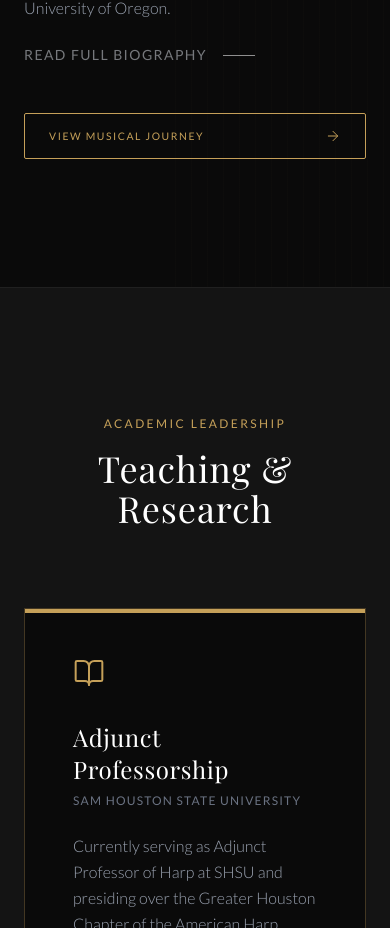
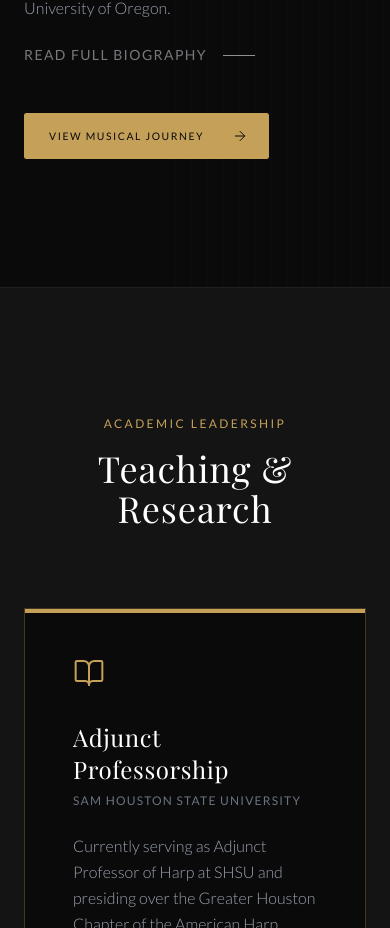
Before and after one commit to Butternctu/yiruimusic, a React (Vite) app: page / in a window 390 px wide. Shown: the part 1873-2801 px from the top of the page. Built offline with nearby package versions, Linux system fonts and the light colour scheme; a web font is replaced by a local one.

Commit message:
fix(about): use IntersectionObserver mobile hover effect for journey button

```diff
--- a/src/components/About.jsx
+++ b/src/components/About.jsx
@@ -1,4 +1,4 @@
-import React, { useState } from "react";
+import React, { useState, useRef, useEffect } from "react";
 import { Link } from "react-router-dom";
 import { ArrowRight } from "lucide-react";
 import { useIntersectionObserver } from "../hooks/useIntersectionObserver";
@@ -8,6 +8,29 @@ const About = () => {
   const [showFullBio, setShowFullBio] = useState(false);
   const toggleBio = () => setShowFullBio(!showFullBio);
   useIntersectionObserver();
+
+  const journeyBtnRef = useRef(null);
+
+  useEffect(() => {
+    const observer = new IntersectionObserver(
+      (entries) => {
+        entries.forEach((entry) => {
+          if (entry.isIntersecting) {
+            entry.target.classList.add('mobile-hover-active');
+          } else {
+            entry.target.classList.remove('mobile-hover-active');
+          }
+        });
+      },
+      {
+        threshold: 0.8,
+      }
+    );
+
+    if (journeyBtnRef.current) observer.observe(journeyBtnRef.current);
+
+    return () => observer.disconnect();
+  }, []);
 
   return (
     <section id="about" className="py-32 bg-dark-900 relative">
@@ -75,15 +98,16 @@ const About = () => {
             </button>
             <Link
               to="/journey"
-              className="relative overflow-hidden flex items-center justify-between gap-6 text-gold border border-gold px-6 sm:px-8 py-3.5 sm:py-4 w-full sm:w-auto transition-all duration-1000 md:duration-500 group rounded-[2px] active:scale-[0.98] mt-6"
+              ref={journeyBtnRef}
+              className="fade-in-section relative overflow-hidden flex items-center justify-between gap-6 text-gold border border-gold px-6 sm:px-8 py-3.5 sm:py-4 w-fit transition-all duration-1000 md:duration-500 group rounded-[2px] active:scale-[0.98] mt-6"
             >
-              <div className="absolute inset-0 bg-gold origin-left scale-x-0 group-hover:scale-x-100 transition-transform duration-1000 md:duration-500 ease-out z-0"></div>
+              <div className="absolute inset-0 bg-gold origin-left scale-x-0 group-hover:scale-x-100 max-lg:group-[.mobile-hover-active]:scale-x-100 transition-transform duration-1000 md:duration-500 ease-out z-0"></div>
 
-              <div className="flex items-center leading-tight tracking-[0.15em] font-medium text-[0.65rem] sm:text-xs relative z-10 group-hover:text-dark-900 transition-colors duration-1000 md:duration-500 whitespace-nowrap">
+              <div className="flex items-center leading-tight tracking-[0.15em] font-medium text-[0.65rem] sm:text-xs relative z-10 group-hover:text-dark-900 max-lg:group-[.mobile-hover-active]:text-dark-900 transition-colors duration-1000 md:duration-500 whitespace-nowrap">
                 <span>VIEW MUSICAL JOURNEY</span>
               </div>
               <ArrowRight
-                className="w-4 h-4 relative z-10 group-hover:text-dark-900 group-hover:translate-x-1 transition-all duration-1000 md:duration-500"
+                className="w-4 h-4 relative z-10 group-hover:text-dark-900 max-lg:group-[.mobile-hover-active]:text-dark-900 group-hover:translate-x-1 max-lg:group-[.mobile-hover-active]:translate-x-1 transition-all duration-1000 md:duration-500"
                 strokeWidth={1.5}
               />
             </Link>
```
